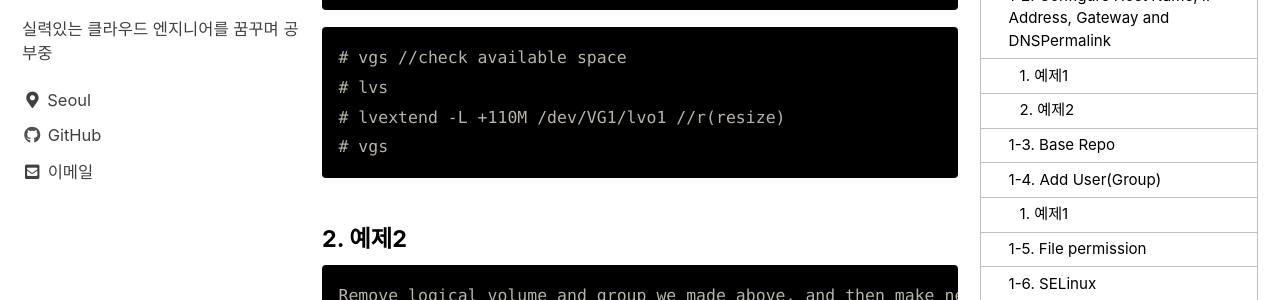
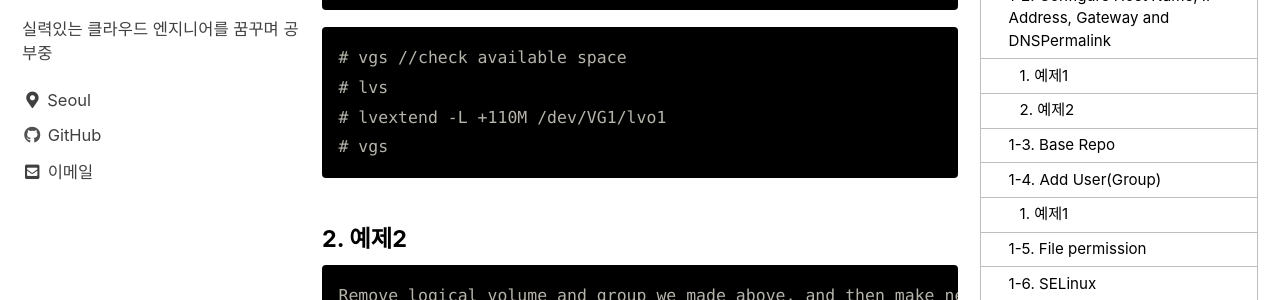
Before and after one commit to holeman4110/holeman4110.github.io, a Jekyll site: the page built from _posts/2023-02-19-rhcsa4.md, in a window 1280 px wide and 900 px high, scrolled down 12269 px. Shown: the part 212-512 px from the top of the window. Built offline with Jekyll 4.4.1, drawn with Linux system fonts in a browser that asks for light colours; cached includes are drawn as plain includes; a script bundle is joined from its source files by our own code; comment, search, counter and statistics services are not loaded.

Commit message:
Update 2023-02-19-rhcsa4.md

````diff
--- a/_posts/2023-02-19-rhcsa4.md
+++ b/_posts/2023-02-19-rhcsa4.md
@@ -465,7 +465,7 @@ Change the logical volume capacity 'lvo1' from 190M to 300M. And the size of the
 ```
 # vgs //check available space
 # lvs
-# lvextend -L +110M /dev/VG1/lvo1 //r(resize)
+# lvextend -L +110M /dev/VG1/lvo1
 # vgs
 ```
 
````
